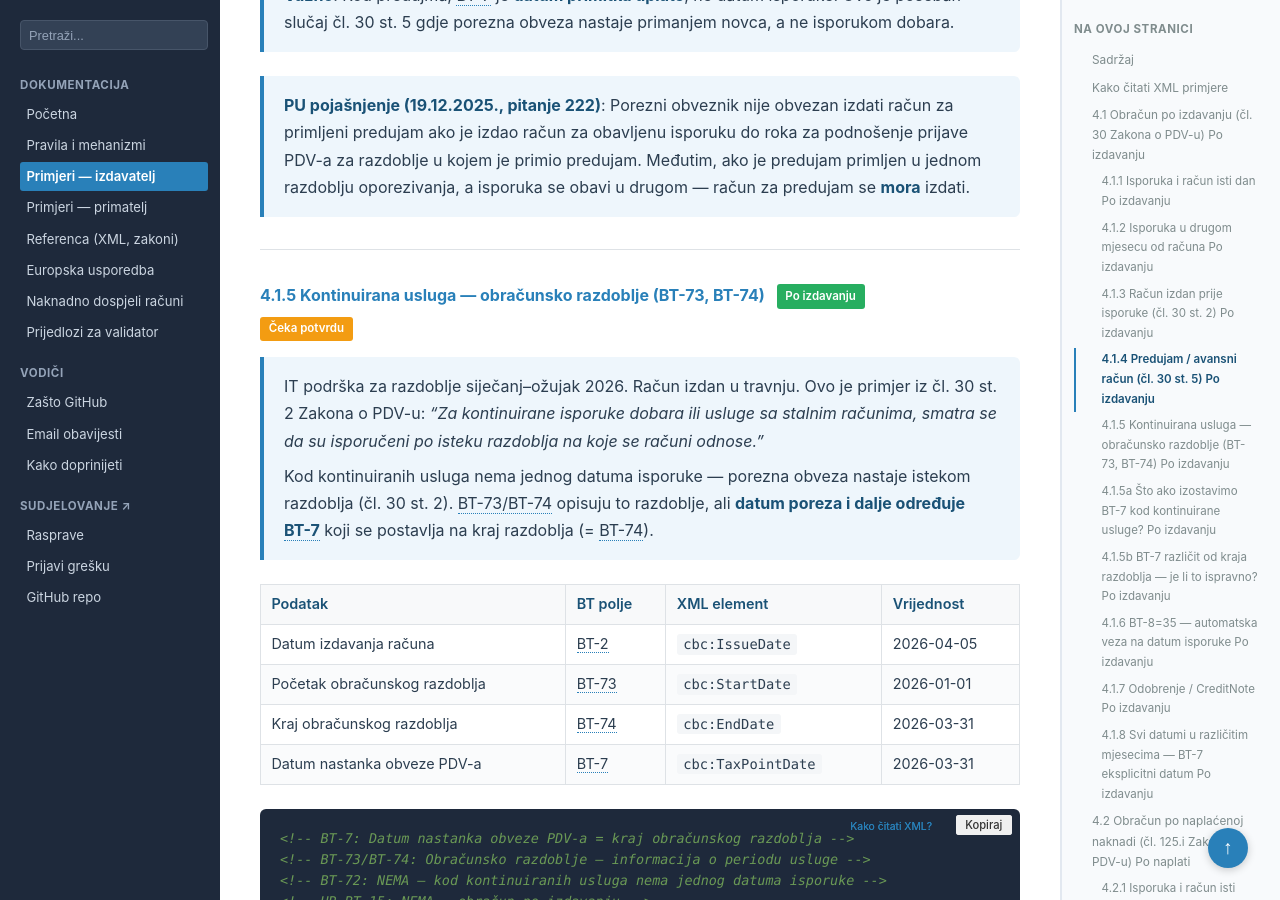
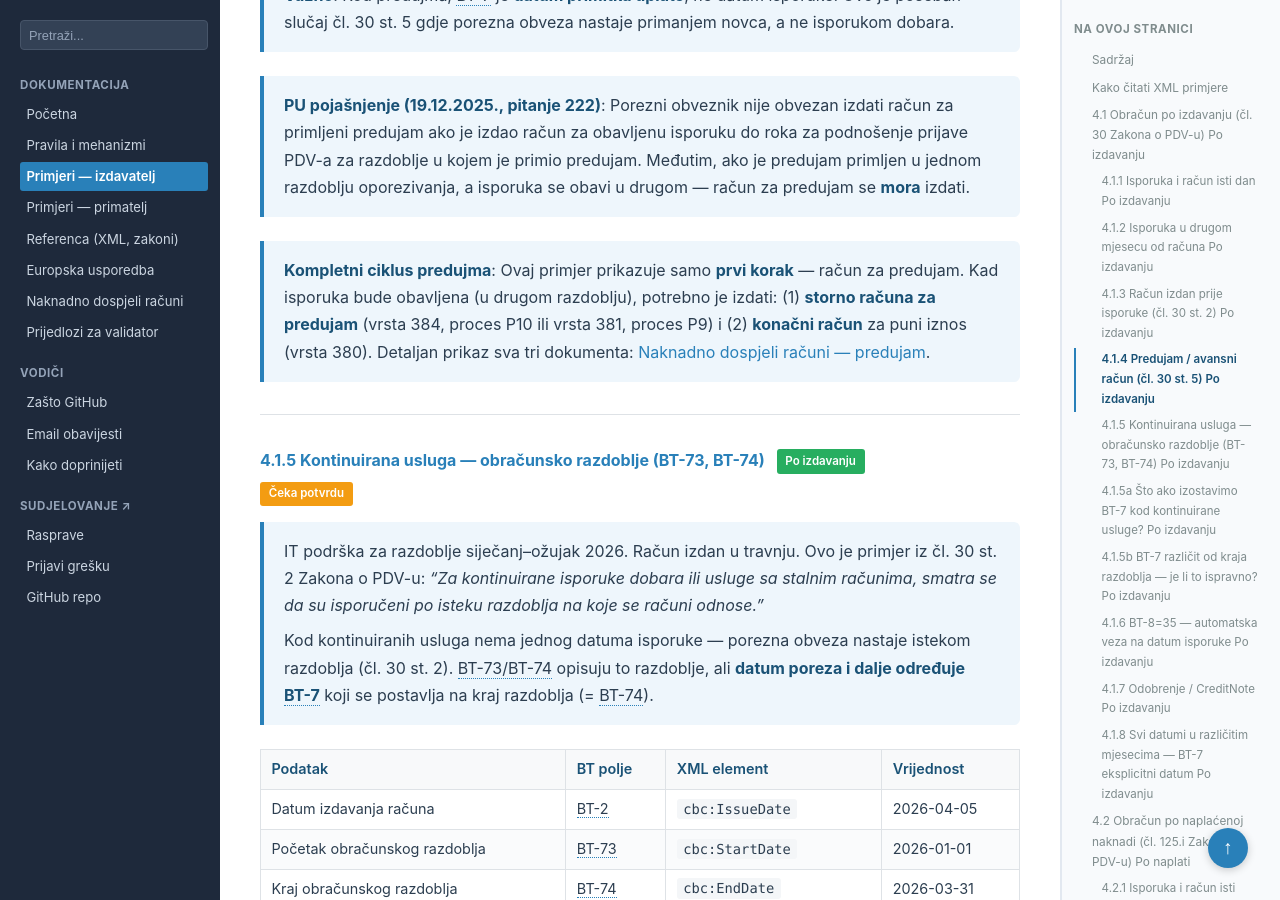
Before and after one commit to dageci/eracun-fiskalizacija-datumi, a Jekyll site: the page built from docs/primjeri-izdavatelj.md, in a window 1280 px wide and 900 px high, scrolled down 4860 px. Built offline with Jekyll 4.4.1, drawn with Linux system fonts in a browser that asks for light colours; some of the changed text lies outside the part shown.

Commit message:
svi predujam primjeri: napomena o kompletnom ciklusu (3 dokumenta)
Primjeri 4.1.4, 4.2.4 (izdavatelj) i P.1.4, P.2.3 (primatelj)
sada jasno kažu da prikazuju samo prvi korak i linkaju na
kompletni ciklus (storno + konačni) u naknadno-dospjeli-racuni.
4.2.4 i P.2.3 naglašavaju da sva tri dokumenta moraju imati HR-BT-15.

```diff
--- a/docs/primjeri-izdavatelj.md
+++ b/docs/primjeri-izdavatelj.md
@@ -158,6 +158,8 @@
 > primanjem novca, a ne isporukom dobara.
 
 > **PU pojašnjenje (19.12.2025., pitanje 222)**: Porezni obveznik nije obvezan izdati račun za primljeni predujam ako je izdao račun za obavljenu isporuku do roka za podnošenje prijave PDV-a za razdoblje u kojem je primio predujam. Međutim, ako je predujam primljen u jednom razdoblju oporezivanja, a isporuka se obavi u drugom — račun za predujam se **mora** izdati.
+
+> **Kompletni ciklus predujma**: Ovaj primjer prikazuje samo **prvi korak** — račun za predujam. Kad isporuka bude obavljena (u drugom razdoblju), potrebno je izdati: (1) **storno računa za predujam** (vrsta 384, proces P10 ili vrsta 381, proces P9) i (2) **konačni račun** za puni iznos (vrsta 380). Detaljan prikaz sva tri dokumenta: [Naknadno dospjeli računi — predujam](naknadno-dospjeli-racuni#12-predujam-iz-2025-konačni-račun-2026).
 
 ---
 
@@ -530,6 +532,8 @@
 
 > **PU pojašnjenje (19.12.2025., pitanje 222)**: Porezni obveznik nije obvezan izdati račun za primljeni predujam ako je izdao račun za obavljenu isporuku do roka za podnošenje prijave PDV-a za razdoblje u kojem je primio predujam. Međutim, ako je predujam primljen u jednom razdoblju oporezivanja, a isporuka se obavi u drugom — račun za predujam se **mora** izdati.
 
+> **Kompletni ciklus predujma**: Ovaj primjer prikazuje samo **prvi korak** — račun za predujam. Kad isporuka bude obavljena, potrebno je izdati storno predujma + konačni račun. Sva tri dokumenta moraju imati HR-BT-15 jer je izdavatelj na sustavu po naplati. Detaljan prikaz: [Naknadno dospjeli računi — predujam](naknadno-dospjeli-racuni#12-predujam-iz-2025-konačni-račun-2026).
+
 #### 4.2.5 Kontinuirana usluga s obračunskim razdobljem <span class="badge-naplata">Po naplati</span>
 <div style="margin-top:-0.5rem;margin-bottom:0.5rem;"><span style="display:inline-block;background:#f39c12;color:white;font-size:0.72rem;font-weight:600;padding:0.15rem 0.55rem;border-radius:3px;">Čeka potvrdu</span></div>
 
```
Also changed, not shown: docs/primjeri-primatelj.md (+4 -0 lines).
